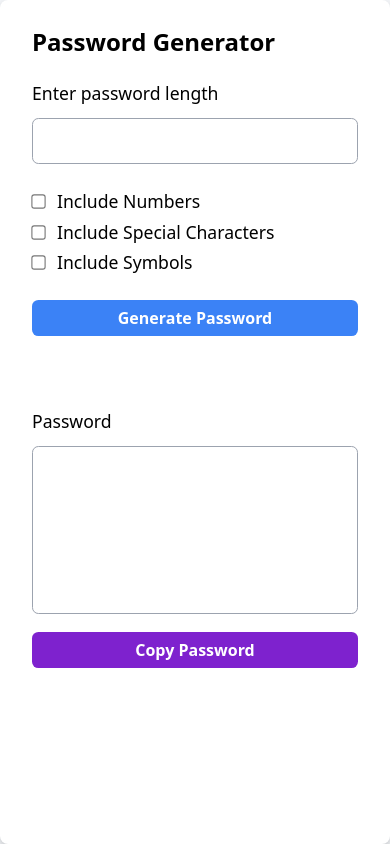
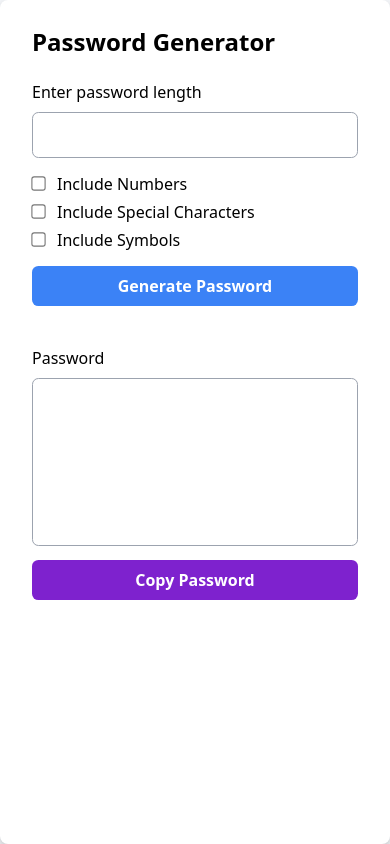
Before and after one commit to pxycknomdictator/password-generator, a React (Vite) app: page / in a window 390 px wide. Built offline with nearby package versions, Linux system fonts and the light colour scheme.

Commit message:
improved design

```diff
--- a/src/App.tsx
+++ b/src/App.tsx
@@ -7,7 +7,7 @@ import { CopyPassword } from "./components/CopyPassword";
 
 export const App: FC = () => (
   <main className="w-screen h-screen grid place-items-center bg-[#f2f4f7]">
-    <section className="w-full h-full cs:h-auto rounded-lg px-8 py-6 mx-auto cs:w-[70%] md:w-[69%] lg:w-1/2 bg-white custom_shadow">
+    <section className="w-full h-full cs:h-auto rounded-lg px-8 py-6 mx-auto cs:w-[90%] md:w-[69%] lg:w-1/2 bg-white custom_shadow">
       <Heading />
       <Input />
       <CheckBoxes />
--- a/src/components/CheckBoxes.tsx
+++ b/src/components/CheckBoxes.tsx
@@ -12,7 +12,7 @@ export const CheckBoxes: FC = () => {
   };
 
   return (
-    <section className="space-y-1 my-6">
+    <section className="space-y-1 my-3.5">
       <div className="space-x-3 w-fit">
         <input
           className="scale-110"
@@ -23,7 +23,7 @@ export const CheckBoxes: FC = () => {
           onChange={handleChangeCheckboxes}
         />
         <label
-          className="text-[1.1rem] custom_selection cursor-pointer"
+          className="text-[1rem] cs:text-[1.1rem] custom_selection cursor-pointer"
           htmlFor="includeNumbers"
         >
           Include Numbers
@@ -39,7 +39,7 @@ export const CheckBoxes: FC = () => {
           onChange={handleChangeCheckboxes}
         />
         <label
-          className="text-[1.1rem] custom_selection cursor-pointer"
+          className="text-[1rem] cs:text-[1.1rem] custom_selection cursor-pointer"
           htmlFor="includeSpecialCharacters"
         >
           Include Special Characters
@@ -55,7 +55,7 @@ export const CheckBoxes: FC = () => {
           onChange={handleChangeCheckboxes}
         />
         <label
-          className="text-[1.1rem] custom_selection cursor-pointer"
+          className="text-[1rem] cs:text-[1.1rem] custom_selection cursor-pointer"
           htmlFor="includeSymbols"
         >
           Include Symbols
--- a/src/components/CopyPassword.tsx
+++ b/src/components/CopyPassword.tsx
@@ -18,10 +18,10 @@ export const CopyPassword: FC = () => {
   };
 
   return (
-    <div className="mt-[4.5rem] cs:mt-6 space-y-3">
+    <div className="mt-[2.5rem] cs:mt-3.5 space-y-2">
       <div className="flex items-center justify-between">
         <label
-          className="cursor-pointer custom_selection text-[1.1rem]"
+          className="cursor-pointer custom_selection text-[1rem] cs:text-[1.1rem]"
           htmlFor="copy"
         >
           Password
@@ -41,7 +41,7 @@ export const CopyPassword: FC = () => {
       ></textarea>
       <button
         onClick={handleCopyPassword}
-        className="inline-block text-[1rem] py-1.5 rounded-[.4rem] w-full sm:py-2 sm:text-[1.20rem] bg-purple-700 hover:bg-purple-800 text-white font-semibold"
+        className="inline-block text-[1rem] py-2 rounded-[.4rem] w-full sm:py-2 sm:text-[1.20rem] bg-purple-700 hover:bg-purple-800 text-white font-semibold"
         type="submit"
       >
         Copy Password
--- a/src/components/GeneratePasswordButton.tsx
+++ b/src/components/GeneratePasswordButton.tsx
@@ -11,7 +11,7 @@ export const GeneratePasswordButton: FC = () => {
   return (
     <div>
       <button
-        className="inline-block text-[1rem] py-1.5 rounded-[.4rem] w-full sm:py-2 sm:text-[1.20rem] bg-blue-500 hover:bg-blue-600 text-white font-semibold"
+        className="inline-block text-[1rem] py-2 rounded-[.4rem] w-full sm:py-2 sm:text-[1.20rem] bg-blue-500 hover:bg-blue-600 text-white font-semibold"
         type="submit"
         onClick={handleGeneratePassword}
       >
--- a/src/components/Input.tsx
+++ b/src/components/Input.tsx
@@ -16,9 +16,9 @@ export const Input: FC = () => {
 
   return (
     <form>
-      <div className="space-y-3">
+      <div className="space-y-2">
         <label
-          className="text-[1.1rem] cursor-pointer custom_selection"
+          className="text-[1rem] cs:text-[1.1rem] cursor-pointer custom_selection"
           htmlFor="number"
         >
           Enter password length
@@ -31,7 +31,9 @@ export const Input: FC = () => {
           onChange={handleChangeInputElement}
           value={globalState?.state.passwordLength}
         />
-        <span className="text-red-500">{globalState?.state.error}</span>
+        <span className="text-red-500 text-[.9rem] cs:text-[1.1rem]">
+          {globalState?.state.error}
+        </span>
       </div>
     </form>
   );
```
